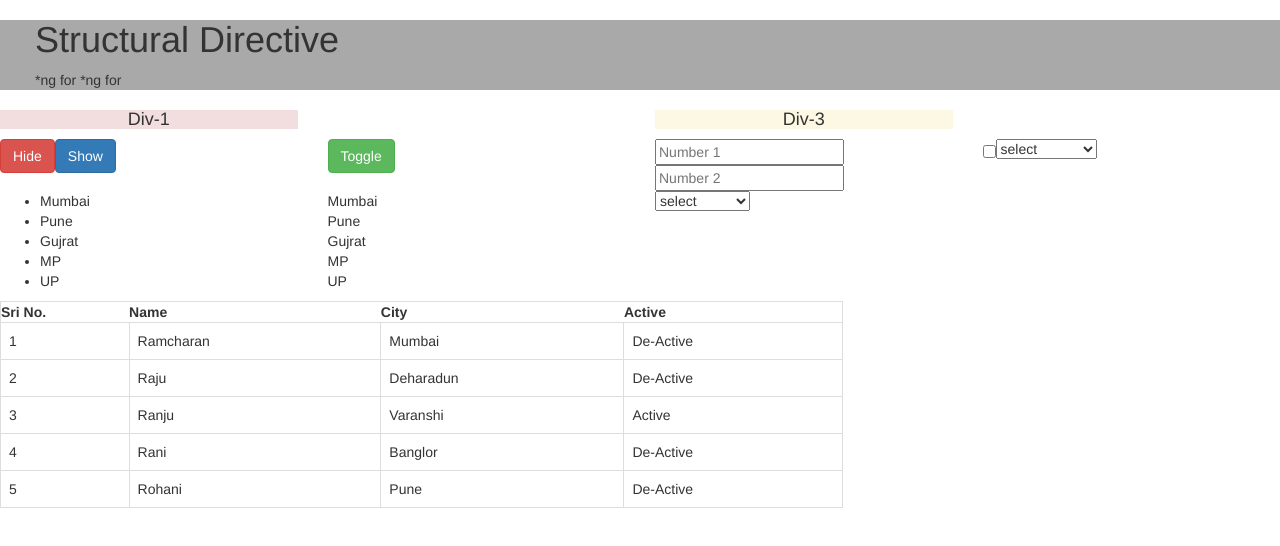
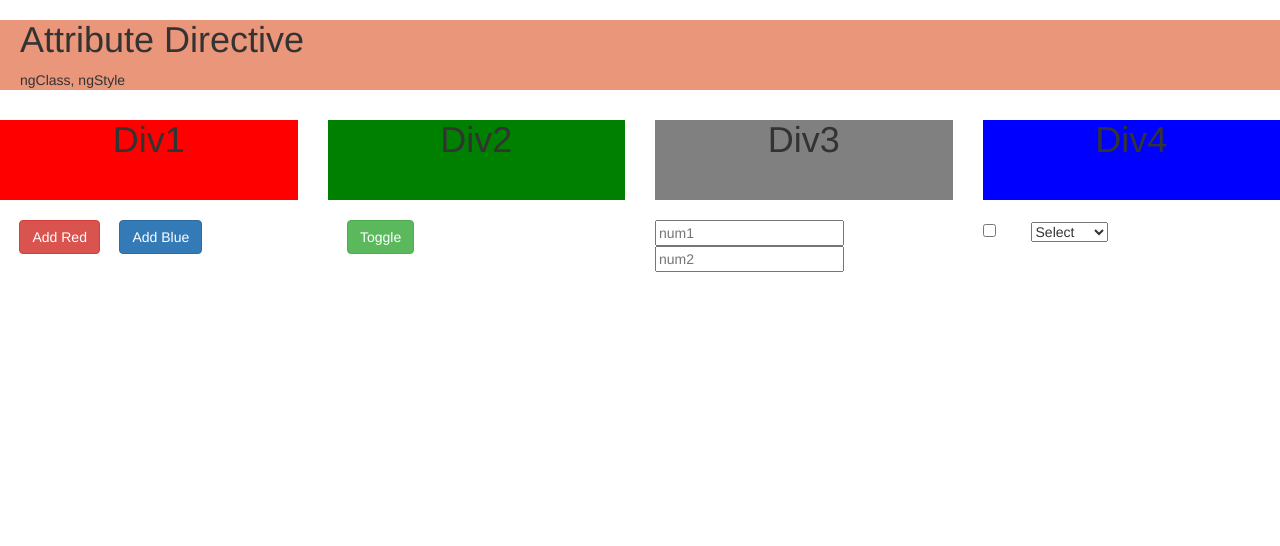
Before and after one commit to sushil141214/DemoAngular, an Angular app: page / in a window 1280 px wide. Shown: the top 546 px of the page. Built offline with nearby package versions, Linux system fonts and the light colour scheme.

Commit message:
Complited the attribut desigine

```diff
--- /dev/null
+++ b/src/app/Components/attribute-directive/attribute-directive.component.css
@@ -0,0 +1,29 @@
+.hedding{
+    background-color:darksalmon;
+    padding-left: 35px;
+}
+
+
+.div1{
+background-color: red;
+text-align:center;
+height: 80px;
+}
+
+.div2{
+    background-color: green;
+    text-align:center;
+    height: 80px;
+    }
+
+    .div3{
+        background-color: gray;
+        text-align:center;
+        height: 80px;
+        }
+
+        .div4{
+            background-color: blue;
+            text-align:center;
+            height: 80px;
+            }
--- /dev/null
+++ b/src/app/Components/attribute-directive/attribute-directive.component.html
@@ -0,0 +1,70 @@
+
+
+<div class="row">
+
+        <div class="hedding" >
+            <h1> Attribute Directive</h1>
+             <p>ngClass, ngStyle</p>
+        </div>
+</div>
+
+
+<div class="row">
+        <div class="col-md-3">
+            <div class="div1">
+                    <h1>Div1</h1>
+            </div>
+
+        </div>
+
+        <div class="col-md-3">
+            <div class="div2">
+                    <h1>Div2</h1>
+            </div>
+
+        </div>
+
+        <div class="col-md-3">
+            <div class="div3">
+                    <h1>Div3</h1>
+            </div>
+
+        </div>
+
+        <div class="col-md-3">
+            <div class="div4">
+                    <h1>Div4</h1>
+            </div>
+
+        </div>
+</div>
+&nbsp;&nbsp;&nbsp;&nbsp;
+<div class="row">
+    <div class="col-md-3">
+        &nbsp;&nbsp;&nbsp;&nbsp;
+        <button class="btn btn-danger">Add Red</button>&nbsp;&nbsp;&nbsp;&nbsp;
+        <button  class="btn btn-primary"> Add Blue</button>
+    </div>
+     <div class="col-md-3">
+            &nbsp;&nbsp;&nbsp;&nbsp;
+        <button class="btn btn-success">Toggle</button>
+    </div>
+    <div class="col-md-3">
+    <input type="text" placeholder="num1"> <input type="text" placeholder="num2">
+
+    </div>
+
+    <div class="col-md-3">
+        <input type="checkbox">&nbsp;&nbsp;&nbsp;&nbsp;&nbsp;&nbsp;&nbsp;&nbsp;
+
+        <select>
+            <option value="">Select</option>
+            <option value="1">Surat</option>
+            <option value="2"> Varanshi</option>
+            <option value="3">Bhopal </option>
+            <option value="4">Pune </option>
+        </select>
+
+        </div>
+
+</div>
--- a/src/app/app.component.html
+++ b/src/app/app.component.html
@@ -1 +1,2 @@
-<app-structural-directive></app-structural-directive>
+
+<app-attribute-directive></app-attribute-directive>
--- a/src/app/app.component.ts
+++ b/src/app/app.component.ts
@@ -1,13 +1,13 @@
 import { Component } from '@angular/core';
 import { RouterOutlet } from '@angular/router';
-import { StructuralDirectiveComponent } from './Components/structural-directive/structural-directive.component';
 import { CommonModule } from '@angular/common';
+import { AttributeDirectiveComponent } from './Components/attribute-directive/attribute-directive.component';
 
 
 @Component({
   selector: 'app-root',
   standalone: true,
-  imports: [RouterOutlet,StructuralDirectiveComponent,CommonModule],
+  imports: [RouterOutlet,CommonModule,AttributeDirectiveComponent],
   templateUrl: './app.component.html',
   styleUrl: './app.component.css'
 
```
Also changed, not shown: src/app/Components/attribute-directive/attribute-directive.component.ts (added, +12 -0 lines), 1 other file (tests, documents, lock files or other folders).
